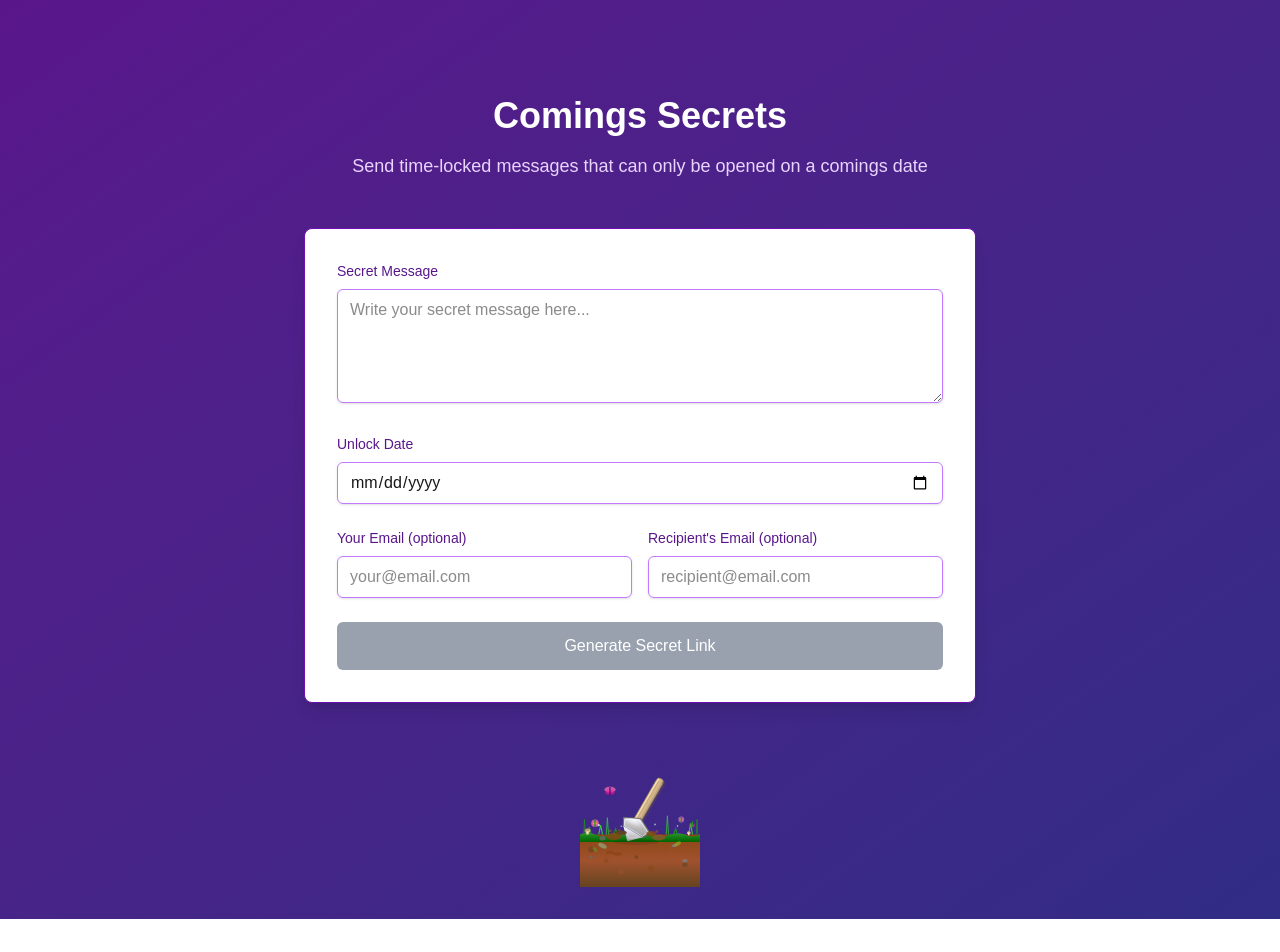
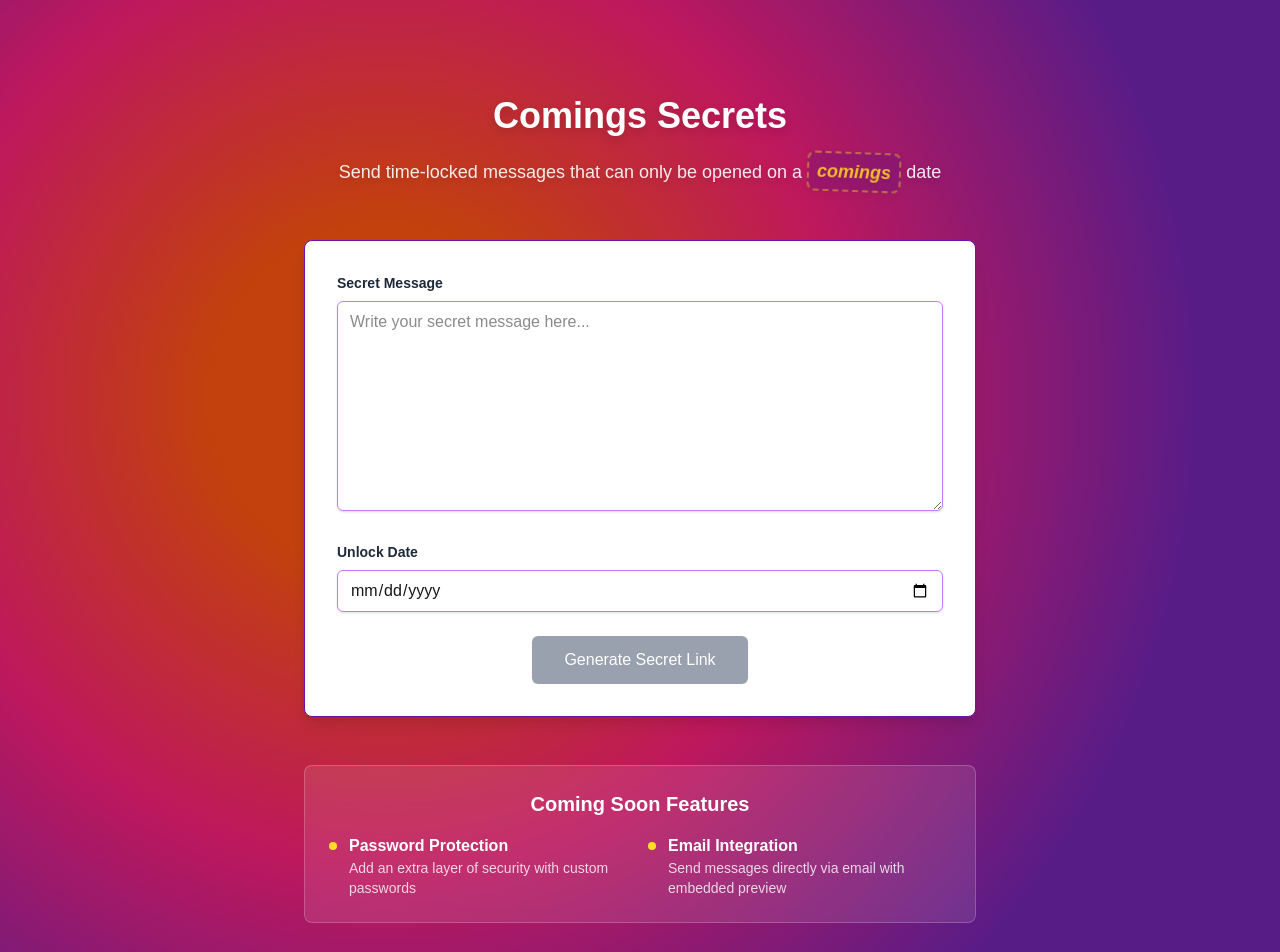
Before and after one commit to snapfast/coming-secrets-app, a Next.js app: page / in a window 1280 px wide. Shown: the top 952 px of the page. Before the commit the page ends 919 px from the top, so only its background shows below. Built offline with nearby package versions, Linux system fonts and the light colour scheme.

Commit message:
updated v1

```diff
--- a/src/app/page.tsx
+++ b/src/app/page.tsx
@@ -50,27 +50,27 @@
   };
 
   return (
-    <div className="min-h-screen bg-gradient-to-br from-purple-900 to-indigo-900 dark:from-gray-900 dark:to-purple-900 p-8">
+    <div className="min-h-screen bg-gradient-radial from-orange-500 via-pink-500 to-purple-600 dark:from-orange-600 dark:via-pink-600 dark:to-purple-700 p-8" style={{background: 'radial-gradient(circle at 30% 35%, rgb(194 65 12) 15%, rgb(190 24 93) 40%, rgb(88 28 135) 70%)'}}>
       <div className="max-w-2xl mx-auto pt-16">
         <div className="text-center mb-12">
-          <h1 className="text-4xl font-bold text-white dark:text-purple-100 mb-4">
+          <h1 className="text-4xl font-bold text-white drop-shadow-lg mb-4">
             Comings Secrets
           </h1>
-          <p className="text-lg text-purple-200 dark:text-purple-300">
-            Send time-locked messages that can only be opened on a comings date
+          <p className="text-lg text-white/90 drop-shadow-md">
+            Send time-locked messages that can only be opened on a <span className="text-yellow-300 font-bold italic transform rotate-2 inline-block bg-purple-900/30 px-2 py-1 rounded-lg border-2 border-dashed border-yellow-300/50 animate-pulse">comings</span> date
           </p>
         </div>
 
         <div className="bg-white dark:bg-gray-800 rounded-lg shadow-lg p-8 border border-purple-800 dark:border-purple-700">
           <form onSubmit={handleSubmit} className="space-y-6">
             <div>
-              <label htmlFor="message" className="block text-sm font-medium text-purple-900 dark:text-purple-300 mb-2">
+              <label htmlFor="message" className="block text-sm font-semibold text-gray-800 mb-2">
                 Secret Message
               </label>
               <textarea
                 id="message"
                 name="message"
-                rows={4}
+                rows={8}
                 value={formData.message}
                 onChange={handleChange}
                 className="w-full px-3 py-2 border border-purple-400 dark:border-purple-600 rounded-md shadow-sm focus:outline-none focus:ring-2 focus:ring-purple-800 focus:border-purple-800 dark:bg-gray-700 dark:text-white"
@@ -80,7 +80,7 @@
             </div>
 
             <div>
-              <label htmlFor="unlockDate" className="block text-sm font-medium text-purple-900 dark:text-purple-300 mb-2">
+              <label htmlFor="unlockDate" className="block text-sm font-semibold text-gray-800 mb-2">
                 Unlock Date
               </label>
               <input
@@ -95,53 +95,24 @@
               />
             </div>
 
-            <div className="grid grid-cols-1 md:grid-cols-2 gap-4">
-              <div>
-                <label htmlFor="senderEmail" className="block text-sm font-medium text-purple-900 dark:text-purple-300 mb-2">
-                  Your Email (optional)
-                </label>
-                <input
-                  type="email"
-                  id="senderEmail"
-                  name="senderEmail"
-                  value={formData.senderEmail}
-                  onChange={handleChange}
-                  className="w-full px-3 py-2 border border-purple-400 dark:border-purple-600 rounded-md shadow-sm focus:outline-none focus:ring-2 focus:ring-purple-800 focus:border-purple-800 dark:bg-gray-700 dark:text-white"
-                  placeholder="your@email.com"
-                />
-              </div>
 
-              <div>
-                <label htmlFor="recipientEmail" className="block text-sm font-medium text-purple-900 dark:text-purple-300 mb-2">
-                  Recipient&apos;s Email (optional)
-                </label>
-                <input
-                  type="email"
-                  id="recipientEmail"
-                  name="recipientEmail"
-                  value={formData.recipientEmail}
-                  onChange={handleChange}
-                  className="w-full px-3 py-2 border border-purple-400 dark:border-purple-600 rounded-md shadow-sm focus:outline-none focus:ring-2 focus:ring-purple-800 focus:border-purple-800 dark:bg-gray-700 dark:text-white"
-                  placeholder="recipient@email.com"
-                />
-              </div>
+            <div className="flex justify-center">
+              <button
+                type="submit"
+                disabled={isGenerating || !formData.message || !formData.unlockDate}
+                className="w-auto px-8 bg-purple-800 hover:bg-purple-900 disabled:bg-gray-400 text-white font-medium py-3 rounded-md transition-colors duration-200 focus:outline-none focus:ring-2 focus:ring-purple-700 focus:ring-offset-2 disabled:cursor-not-allowed"
+              >
+                {isGenerating ? 'Generating...' : 'Generate Secret Link'}
+              </button>
             </div>
-
-            <button
-              type="submit"
-              disabled={isGenerating || !formData.message || !formData.unlockDate}
-              className="w-full bg-purple-800 hover:bg-purple-900 disabled:bg-gray-400 text-white font-medium py-3 px-4 rounded-md transition-colors duration-200 focus:outline-none focus:ring-2 focus:ring-purple-700 focus:ring-offset-2 disabled:cursor-not-allowed"
-            >
-              {isGenerating ? 'Generating...' : 'Generate Secret Link'}
-            </button>
           </form>
 
           {generatedLink && (
             <div className="mt-8 p-6 bg-purple-900/10 dark:bg-purple-900/20 border border-purple-700 dark:border-purple-800 rounded-lg">
-              <h3 className="text-lg font-semibold text-purple-900 dark:text-purple-200 mb-3">
+              <h3 className="text-lg font-bold text-gray-800 mb-3">
                 Secret Link Generated! 🎉
               </h3>
-              <p className="text-sm text-purple-800 dark:text-purple-300 mb-3">
+              <p className="text-sm text-gray-700 mb-3">
                 Share this link with your recipient. They can only view the message after the unlock date.
               </p>
               <div className="flex gap-2">
@@ -166,6 +137,27 @@
           )}
         </div>
 
+        {/* Features section */}
+        <div className="mt-12 bg-white/10 backdrop-blur-sm rounded-lg p-6 border border-white/20">
+          <h2 className="text-xl font-bold text-white mb-4 text-center">Coming Soon Features</h2>
+          <div className="grid grid-cols-1 md:grid-cols-2 gap-4">
+            <div className="flex items-start space-x-3">
+              <div className="w-2 h-2 bg-yellow-300 rounded-full mt-2 flex-shrink-0"></div>
+              <div>
+                <h3 className="text-white font-semibold">Password Protection</h3>
+                <p className="text-white/80 text-sm">Add an extra layer of security with custom passwords</p>
+              </div>
+            </div>
+            <div className="flex items-start space-x-3">
+              <div className="w-2 h-2 bg-yellow-300 rounded-full mt-2 flex-shrink-0"></div>
+              <div>
+                <h3 className="text-white font-semibold">Email Integration</h3>
+                <p className="text-white/80 text-sm">Send messages directly via email with embedded preview</p>
+              </div>
+            </div>
+          </div>
+        </div>
+
         {/* Garden digging icon at the bottom */}
         <div className="flex justify-center mt-16">
           <Image src="/icon-garden-dig.svg" alt="Garden Digging" width={120} height={120} />
```
